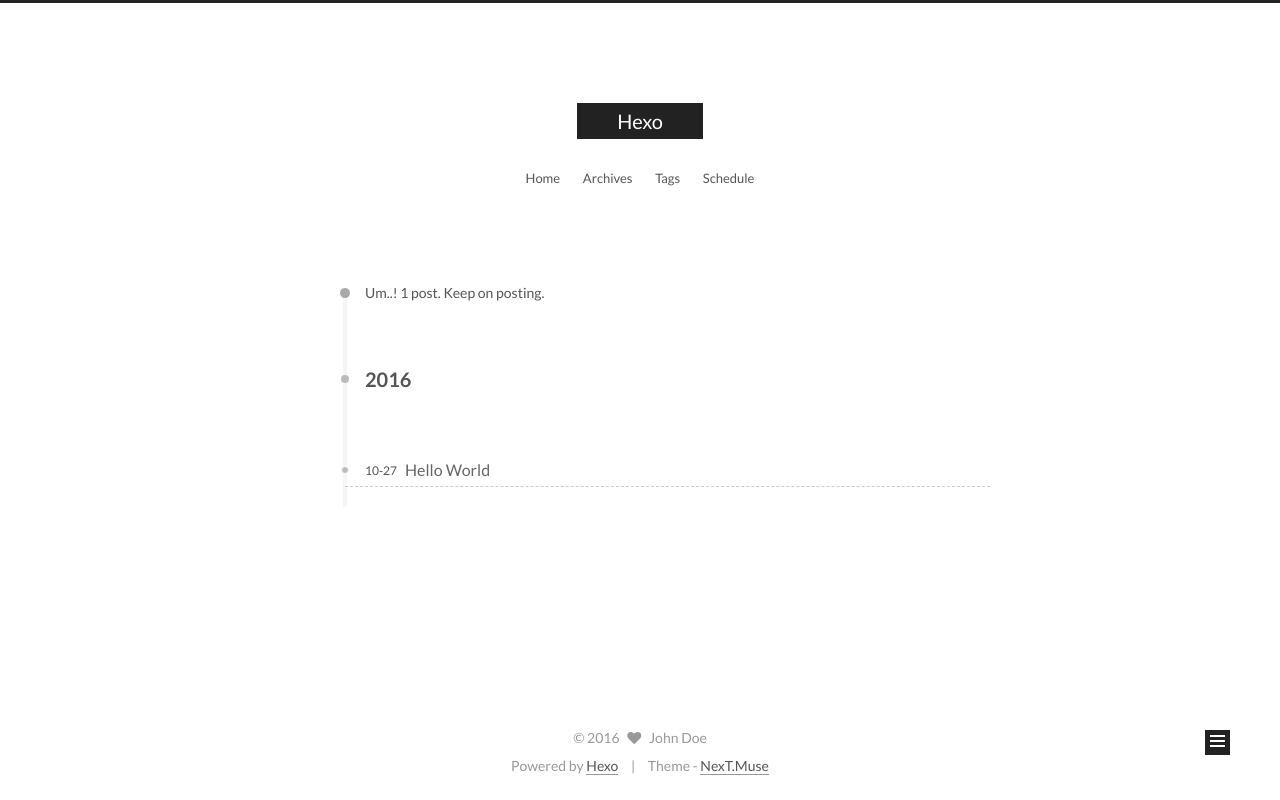
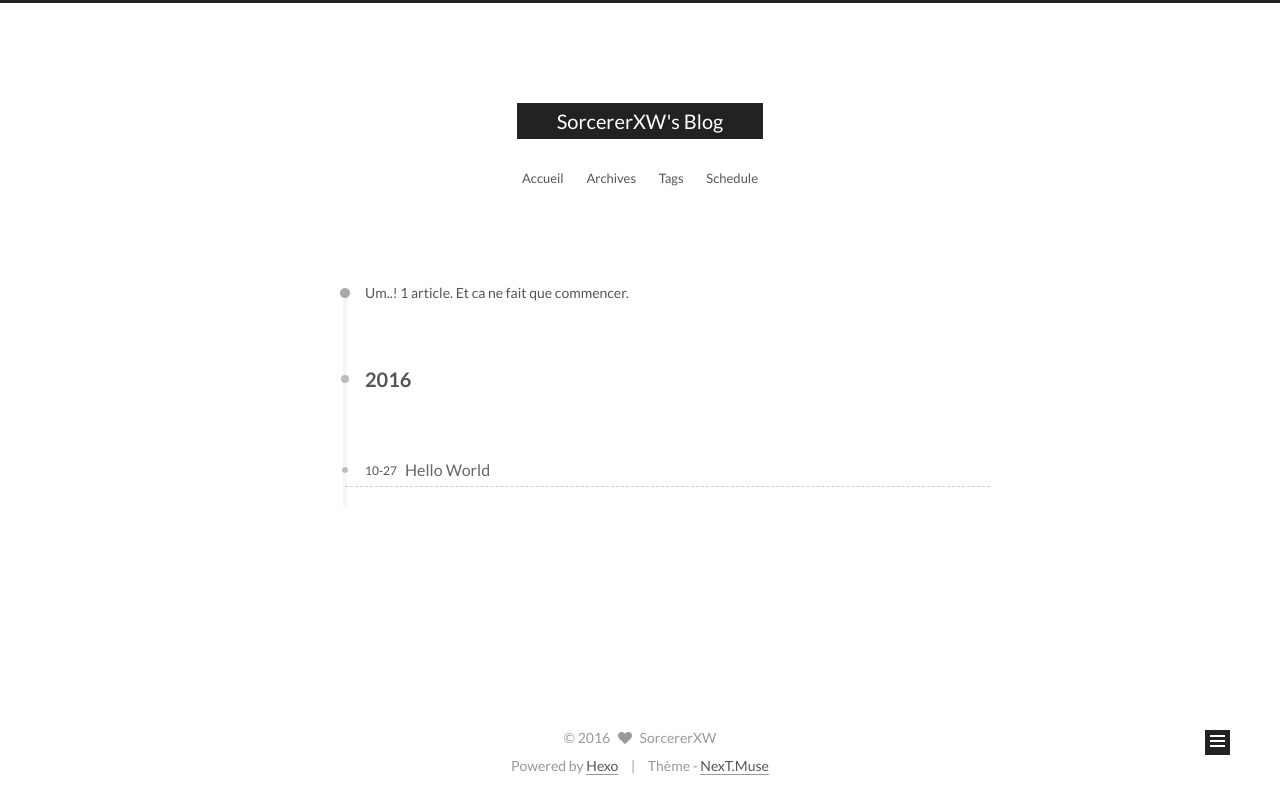
Before and after one commit to FredWe/sorcererXW.github.io, a plain HTML site: page archives/2016/10/index.html in a window 1280 px wide. Drawn offline with Linux system fonts and the light colour scheme.

Commit message:
Site updated: 2016-10-27 22:03:25

```diff
--- a/archives/2016/10/index.html
+++ b/archives/2016/10/index.html
@@ -85,11 +85,11 @@
 
 
 <meta property="og:type" content="website">
-<meta property="og:title" content="Hexo">
+<meta property="og:title" content="SorcererXW's Blog">
 <meta property="og:url" content="http://yoursite.com/archives/2016/10/index.html">
-<meta property="og:site_name" content="Hexo">
+<meta property="og:site_name" content="SorcererXW's Blog">
 <meta name="twitter:card" content="summary">
-<meta name="twitter:title" content="Hexo">
+<meta name="twitter:title" content="SorcererXW's Blog">
 
 
 
@@ -113,7 +113,7 @@
   <link rel="canonical" href="http://yoursite.com/archives/2016/10/"/>
 
 
-  <title> Archive | Hexo </title>
+  <title> Archive | SorcererXW's Blog </title>
 </head>
 
 <body itemscope itemtype="//schema.org/WebPage" lang="">
@@ -144,7 +144,7 @@
   <div class="custom-logo-site-title">
     <a href="/"  class="brand" rel="start">
       <span class="logo-line-before"><i></i></span>
-      <span class="site-title">Hexo</span>
+      <span class="site-title">SorcererXW's Blog</span>
       <span class="logo-line-after"><i></i></span>
     </a>
   </div>
@@ -169,7 +169,7 @@
         <li class="menu-item menu-item-home">
           <a href="/" rel="section">
 
-            Home
+            Accueil
           </a>
         </li>
 
@@ -223,7 +223,7 @@
 
 
 
-      Um..! 1 post. Keep on posting.
+      Um..! 1 article. Et ca ne fait que commencer.
     </span>
 
 
@@ -305,15 +305,15 @@
         <div class="site-author motion-element" itemprop="author" itemscope itemtype="//schema.org/Person">
           <img class="site-author-image" itemprop="image"
                src="/images/avatar.gif"
-               alt="John Doe" />
-          <p class="site-author-name" itemprop="name">John Doe</p>
+               alt="SorcererXW" />
+          <p class="site-author-name" itemprop="name">SorcererXW</p>
           <p class="site-description motion-element" itemprop="description"></p>
         </div>
         <nav class="site-state motion-element">
           <div class="site-state-item site-state-posts">
             <a href="/archives">
               <span class="site-state-item-count">1</span>
-              <span class="site-state-item-name">posts</span>
+              <span class="site-state-item-name">articles</span>
             </a>
           </div>
 
@@ -356,7 +356,7 @@
   <span class="with-love">
     <i class="fa fa-heart"></i>
   </span>
-  <span class="author" itemprop="copyrightHolder">John Doe</span>
+  <span class="author" itemprop="copyrightHolder">SorcererXW</span>
 </div>
 
 <div class="powered-by">
@@ -364,7 +364,7 @@
 </div>
 
 <div class="theme-info">
-  Theme -
+  Thème -
   <a class="theme-link" href="https://github.com/iissnan/hexo-theme-next">
     NexT.Muse
   </a>
```
Also changed, not shown: 2016/10/27/hello-world/index.html (+12 -12 lines), archives/2016/index.html (+12 -12 lines), archives/index.html (+12 -12 lines), index.html (+12 -12 lines).
